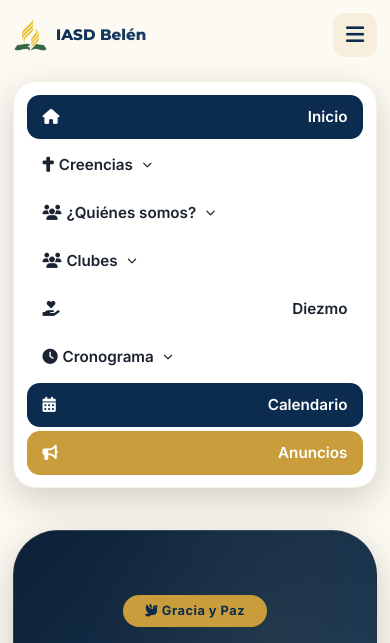
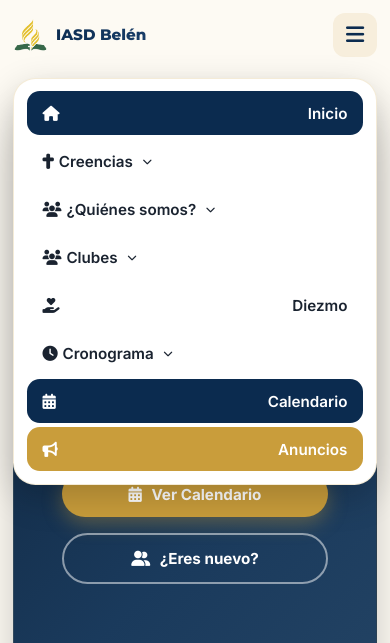
Before and after one commit to Josue6799/IASD-Belen, a plain HTML site: page index.html in a window 390 px wide. Both pictures are taken after a click on the button "Abrir Menú". Shown: the top 643 px of the page. Drawn offline with Linux system fonts and the light colour scheme.

Commit message:
Add files via upload

```diff
--- a/css/main.css
+++ b/css/main.css
@@ -379,6 +379,12 @@
     /* --- NAVBAR RESPONSIVE --- */
     .navbar {
         padding: 0.8rem 0;
+        position: relative;
+        z-index: 1000;
+        display: flex;
+        flex-wrap: wrap;
+        align-items: center;
+        justify-content: space-between;
     }
 
     .logo-img {
@@ -391,6 +397,7 @@
 
     .logo {
         gap: 0.5rem;
+        z-index: 1001;
     }
 
     .mobile-menu-toggle {
@@ -406,6 +413,7 @@
         border: none;
         cursor: pointer;
         transition: all 0.3s ease;
+        z-index: 1001;
     }
 
     .mobile-menu-toggle:active {
@@ -414,26 +422,32 @@
 
     .nav-links {
         display: none;
+        position: absolute;
+        top: 100%;
+        left: 0;
+        right: 0;
         width: 100%;
         flex-direction: column;
         align-items: stretch;
         background: var(--pure-white);
         padding: 0.8rem;
         border-radius: 1.4rem;
-        box-shadow: 0 12px 36px rgba(0, 0, 0, 0.18);
+        box-shadow: 0 12px 36px rgba(0, 0, 0, 0.2);
         margin-top: 0.5rem;
-        border: 1px solid rgba(201, 157, 59, 0.15);
-        max-height: 82vh;
+        border: 1px solid rgba(201, 157, 59, 0.2);
+        max-height: 80vh;
         overflow-y: auto;
         opacity: 0;
         transform: translateY(-8px);
         transition: opacity 0.3s ease, transform 0.3s ease;
+        z-index: 9999;
     }
 
     .nav-links.open {
-        display: flex;
-        opacity: 1;
-        transform: translateY(0);
+        display: flex !important;
+        opacity: 1 !important;
+        visibility: visible !important;
+        transform: translateY(0) !important;
     }
 
     .nav-btn {
--- a/index.html
+++ b/index.html
@@ -81,8 +81,6 @@
                     <button class="nav-btn"><i class="fas fa-clock"></i> Cronograma <i class="fas fa-chevron-down"
                             style="font-size:0.6rem;"></i></button>
                     <ul class="dropdown-menu" style="min-width: 220px;">
-                        <li><a onclick="showPage('cronograma')"><i class="fas fa-calendar-week"></i> Ver Cronograma General</a></li>
-                        <li><hr style="border: 0; border-top: 1px solid var(--cream-dark); margin: 0.3rem 0.5rem;"></li>
                         <!-- Submenú Culto -->
                         <li style="position: relative;">
                             <a style="display: flex; justify-content: space-between; align-items: center; cursor: pointer;">
```
